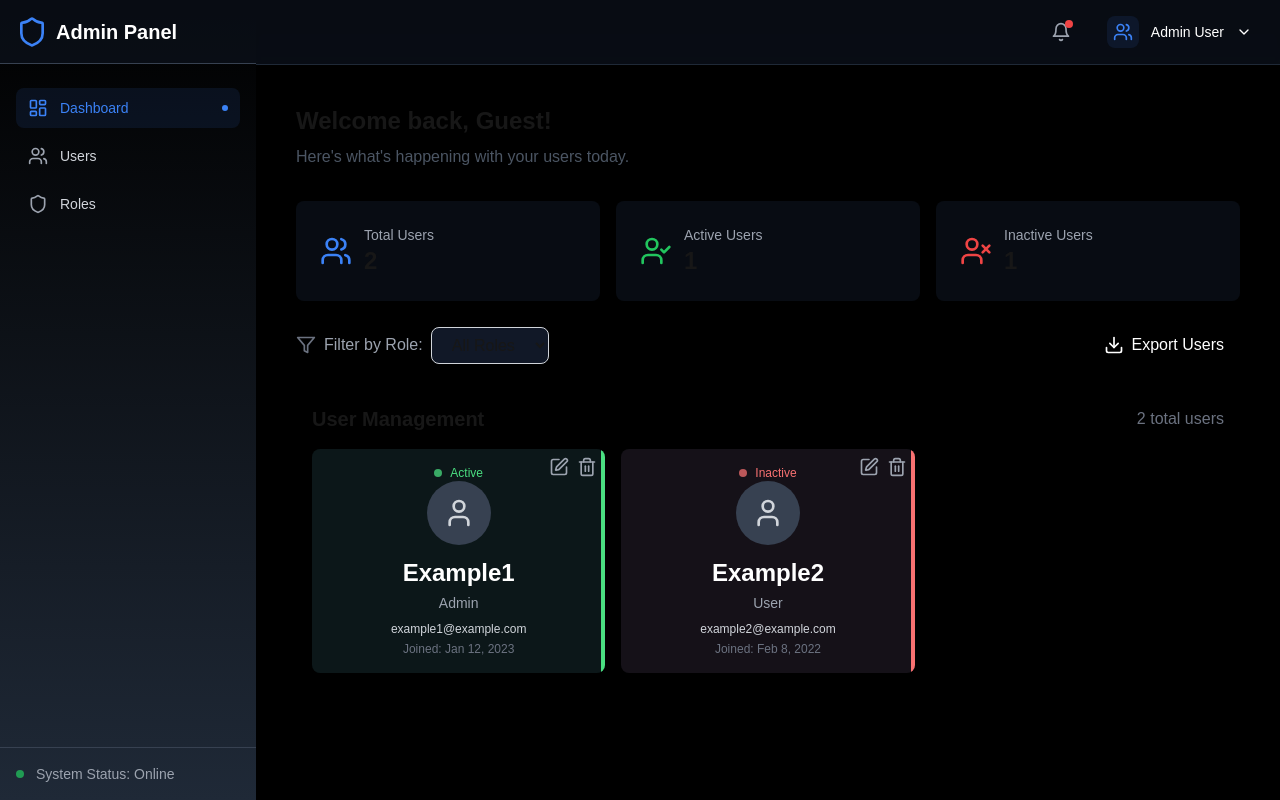
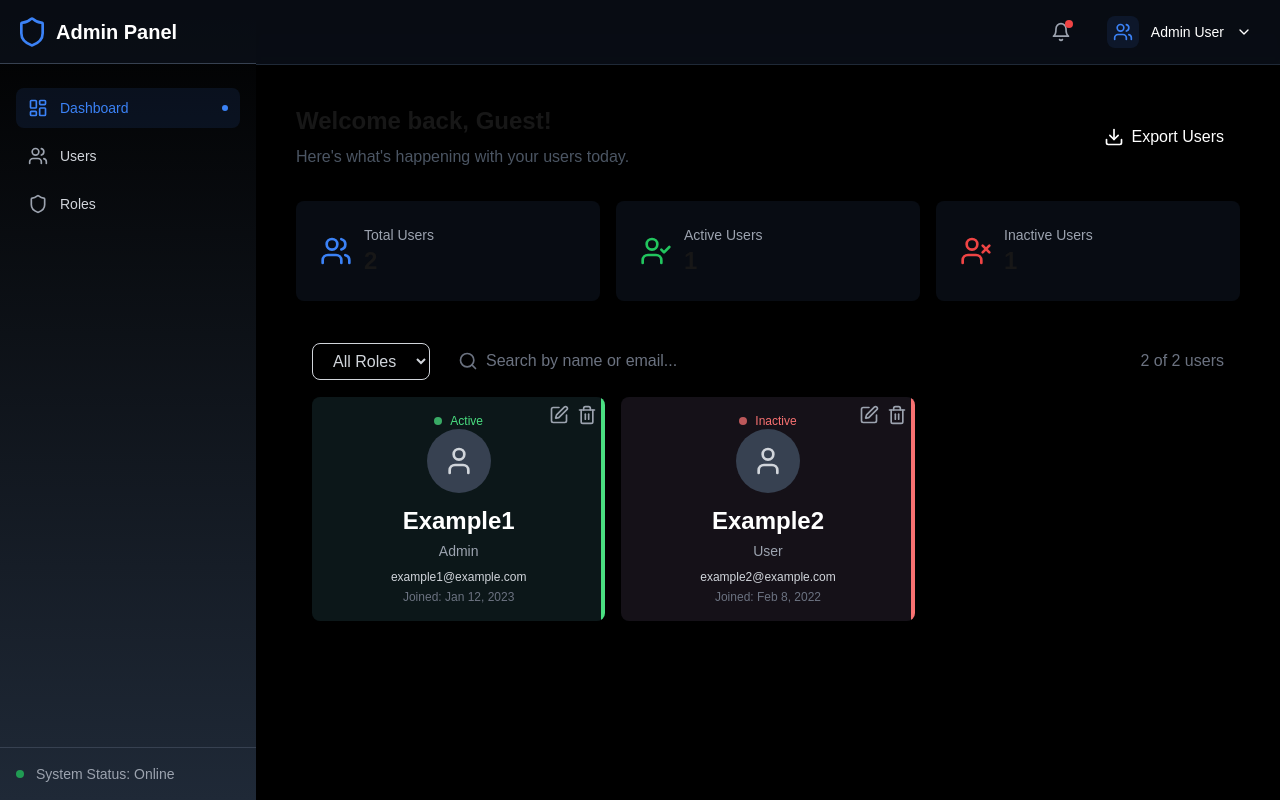
Before and after one commit to vinayrewatkar/RBAC_Assignment, a Next.js app: page /pages/dashboard in a window 1280 px wide. Built offline with nearby package versions, Linux system fonts and the light colour scheme.

Commit message:
enhance usertable

```diff
--- a/src/app/components/userTable.tsx
+++ /dev/null
@@ -1,36 +0,0 @@
-"use client"
-import React, { useEffect } from 'react';
-import UserCard from './userCard';
-import { useUsers } from '../../store/userContext';
-import { useRoles } from '../../store/rolesContext';
-
-const UserTable: React.FC = () => {
-  const { users } = useUsers();
-  const { roles } = useRoles();
-
-  useEffect(() => {
-    console.log('Dashboard Users Updated:', users);
-  }, [users]); // Monitor users array for changes
-
-  return (
-    <div className="w-full p-4 bg-black-100 rounded-lg">
-      <div className="flex justify-between items-center mb-4">
-        <h2 className="text-xl font-semibold">User Management</h2>
-        <span className="text-gray-500">{users.length} total users</span>
-      </div>
-      <div className="grid grid-cols-1 md:grid-cols-2 lg:grid-cols-3 gap-4">
-        {users.map((user, index) => {
-          const userRole = roles.find(role => role.id === user.roleId);
-          const userWithRole = {
-            ...user,
-            role: userRole?.name || user.role // Use role name from roles context
-          };
-
-          return <UserCard key={user.email || index} user={userWithRole} />;
-        })}
-      </div>
-    </div>
-  );
-};
-
-export default UserTable;
--- a/src/app/components/AddUserForm.tsx
+++ b/src/app/pages/dashboard/components/AddUserForm.tsx
@@ -1,8 +1,8 @@
 "use client";
 import React, { useState } from 'react';
-import { UserType } from '../../types/type';
-import { useUsers } from '../../store/userContext';
-import { useRoles } from '../../store/rolesContext';
+import { UserType } from '../../../../types/type';
+import { useUsers } from '../../../../store/userContext';
+import { useRoles } from '../../../../store/rolesContext';
 
 interface UserFormProps {
   initialUser?: UserType;
--- a/src/app/components/userCard.tsx
+++ b/src/app/pages/dashboard/components/userCard.tsx
@@ -1,9 +1,9 @@
 // components/UserCard.tsx
 import React, { useState } from 'react';
 import { User, Edit, Trash2 } from 'lucide-react';
-import { UserCardProps } from '../../types/type';
+import { UserCardProps } from '../../../../types/type';
 import UserForm from './AddUserForm';
-import { useUsers } from '../../store/userContext';
+import { useUsers } from '../../../../store/userContext';
 
 const UserCard: React.FC<UserCardProps> = ({ user }) => {
   const [isEditModalOpen, setIsEditModalOpen] = useState(false);
--- /dev/null
+++ b/src/app/pages/dashboard/components/userTable.tsx
@@ -0,0 +1,105 @@
+"use client";
+import React, { useEffect, useState } from 'react';
+import UserCard from './userCard';
+import { useUsers } from '../../../../store/userContext';
+import { useRoles } from '../../../../store/rolesContext';
+import { Search } from 'lucide-react';
+
+const UserTable: React.FC = () => {
+  const { users } = useUsers();
+  const { roles } = useRoles();
+  const [searchQuery, setSearchQuery] = useState('');
+  const [selectedRole, setSelectedRole] = useState('all');
+  const [filteredUsers, setFilteredUsers] = useState(users);
+
+  useEffect(() => {
+    // Apply filters
+    const filtered = users.filter(user => {
+      // Search filter - check if search query matches name or email
+      const matchesSearch =
+        searchQuery === '' ||
+        user.name?.toLowerCase().includes(searchQuery.toLowerCase()) ||
+        user.email?.toLowerCase().includes(searchQuery.toLowerCase());
+
+      // Role filter
+      const matchesRole =
+        selectedRole === 'all' ||
+        user.roleId?.toString() === selectedRole.toString();
+
+      return matchesSearch && matchesRole;
+    });
+
+    console.log('Filtering details:', {
+      totalUsers: users.length,
+      searchQuery,
+      selectedRole,
+      filteredCount: filtered.length,
+      sampleUser: users[0],
+      sampleFiltered: filtered[0]
+    });
+
+    setFilteredUsers(filtered);
+  }, [users, searchQuery, selectedRole]);
+
+  const handleSearchChange = (e: React.ChangeEvent<HTMLInputElement>) => {
+    setSearchQuery(e.target.value);
+  };
+
+  const handleRoleChange = (e: React.ChangeEvent<HTMLSelectElement>) => {
+    setSelectedRole(e.target.value);
+    console.log('Role changed to:', e.target.value);
+  };
+
+  return (
+    <div className="w-full p-4 bg-black-100 rounded-lg">
+      {/* Header and Filters */}
+      <div className="flex justify-between items-center mb-4">
+        <div className="flex items-center space-x-4">
+          {/* Role Filter */}
+          <select
+            value={selectedRole}
+            onChange={handleRoleChange}
+            className="border border-gray-300 rounded-lg px-4 py-2 bg-black text-gray-300 focus:outline-none focus:ring-2 focus:ring-blue-500"
+          >
+            <option value="all">All Roles</option>
+            {roles.map((role) => (
+              <option key={role.id} value={role.id}>
+                {role.name}
+              </option>
+            ))}
+          </select>
+
+          {/* Search Bar */}
+          <div className="relative">
+            <input
+              type="text"
+              value={searchQuery}
+              onChange={handleSearchChange}
+              placeholder="Search by name or email..."
+              className="w-full p-2 pl-10 rounded-lg bg-black text-gray-300 placeholder-gray-500 focus:outline-none focus:ring-2 focus:ring-blue-500"
+            />
+            <Search className="absolute left-3 top-2.5 text-gray-500 w-5 h-5" />
+          </div>
+        </div>
+        <span className="text-gray-500">
+          {filteredUsers.length} of {users.length} users
+        </span>
+      </div>
+
+      {/* User Cards */}
+      <div className="grid grid-cols-1 md:grid-cols-2 lg:grid-cols-3 gap-4">
+        {filteredUsers.map((user, index) => {
+          const userRole = roles.find(role => role.id?.toString() === user.roleId?.toString());
+          const userWithRole = {
+            ...user,
+            role: userRole?.name || 'No Role'
+          };
+
+          return <UserCard key={user.email || index} user={userWithRole} />;
+        })}
+      </div>
+    </div>
+  );
+};
+
+export default UserTable;
--- a/src/app/pages/dashboard/page.tsx
+++ b/src/app/pages/dashboard/page.tsx
@@ -1,8 +1,8 @@
 "use client";
 import React, { useState, useEffect } from "react";
-import { Filter, Download } from "lucide-react";
-import UserTable from "../../components/userTable";
-import DashboardStats from "../../components/dashboardStats";
+import { Download } from "lucide-react";
+import UserTable from "./components/userTable";
+import DashboardStats from "./components/dashboardStats";
 import { UserType } from "../../../types/type";
 import { useUsers } from "../../../store/userContext";
 import { useRoles } from "../../../store/rolesContext";
@@ -13,7 +13,6 @@ const DashboardContent: React.FC = () => {
   const [user, setUser] = useState<UserType | null>(null);
   const { users } = useUsers(); // From User Context
   const { roles } = useRoles(); // From Roles Context
-  const [selectedRole, setSelectedRole] = useState("all");
   const [filteredUsers, setFilteredUsers] = useState<UserType[]>([]);
 
   // Get current user from localStorage
@@ -24,15 +23,10 @@ const DashboardContent: React.FC = () => {
     }
   }, []);
 
-  // Update filtered users dynamically
+  // Set all users to filteredUsers initially
   useEffect(() => {
-    if (selectedRole === "all") {
     setFilteredUsers(users);
-    } else {
-      const filtered = users.filter((user) => user.roleId === selectedRole);
-      setFilteredUsers(filtered);
-    }
-  }, [selectedRole, users]);
+  }, [users]);
 
   // Count active and inactive users
   const activeUsers = users.filter((user) => user.isActive).length;
@@ -67,7 +61,8 @@ const DashboardContent: React.FC = () => {
     <div className="p-4">
       <div className="max-w-7xl mx-auto">
         {/* Header Section */}
-        <div className="mb-8">
+        <div className="mb-8 flex justify-between items-center">
+          <div>
             <h2 className="text-2xl font-semibold mb-2">
               Welcome back, {user?.name || "Guest"}!
             </h2>
@@ -76,34 +71,7 @@ const DashboardContent: React.FC = () => {
             </p>
           </div>
 
-        {/* Stats Section */}
-        <DashboardStats
-          totalUsers={users.length}
-          activeUsers={activeUsers}
-          inactiveUsers={inactiveUsers}
-        />
-
-        {/* Filters and Actions Section */}
-        <div className="flex justify-between items-center mb-6">
-          <div className="flex items-center space-x-4">
-            <div className="flex items-center space-x-2">
-              <Filter className="w-5 h-5 text-gray-500" />
-              <label className="text-gray-400 mr-2">Filter by Role:</label>
-              <select
-                value={selectedRole}
-                onChange={(e) => setSelectedRole(e.target.value)}
-                className="border border-gray-300 rounded-lg px-4 py-2 bg-gray-900 focus:outline-none focus:ring-2 focus:ring-blue-500"
-              >
-                <option value="all">All Roles</option>
-                {roles.map((role) => (
-                  <option key={role.id} value={role.id}>
-                    {role.name}
-                  </option>
-                ))}
-              </select>
-            </div>
-          </div>
-
+          {/* Export Button */}
           <button
             onClick={handleExport}
             className="flex items-center space-x-2 px-4 py-2 bg-black text-white rounded-lg hover:bg-gray-600 transition-colors"
@@ -112,6 +80,13 @@ const DashboardContent: React.FC = () => {
             <span>Export Users</span>
           </button>
         </div>
+
+        {/* Stats Section */}
+        <DashboardStats
+          totalUsers={users.length}
+          activeUsers={activeUsers}
+          inactiveUsers={inactiveUsers}
+        />
 
         {/* Users Table Section */}
         <div className="bg-black rounded-lg shadow-xl">
--- a/src/app/pages/roles/components/roleTable.tsx
+++ b/src/app/pages/roles/components/roleTable.tsx
@@ -3,13 +3,14 @@ import React, { useState } from "react";
 import { useRoles } from "../../../../store/rolesContext";
 import { RoleFormModal } from "./roleModals";
 import { Role } from "../../../../types/role";
-import { Edit, Trash2, Plus } from "lucide-react";
+import { Edit, Trash2, Plus, Search } from "lucide-react";
 import { format } from "date-fns";
 
 export const RoleTable: React.FC = () => {
   const { roles, deleteRole } = useRoles();
   const [selectedRole, setSelectedRole] = useState<Role | null>(null);
   const [showModal, setShowModal] = useState(false);
+  const [searchQuery, setSearchQuery] = useState("");
 
   // Confirm before deleting a role
   const handleDelete = (role: Role) => {
@@ -30,11 +31,31 @@ export const RoleTable: React.FC = () => {
     setSelectedRole(null);
   };
 
+  // Filter roles based on search query
+  const filteredRoles = roles.filter((role) =>
+    role.name.toLowerCase().includes(searchQuery.toLowerCase())
+  );
+
   return (
     <div className="bg-black rounded-lg shadow">
       {/* Header */}
-      <div className="p-4 border-b border-gray-200 flex justify-between items-center">
+      <div className="p-4 border-b border-gray-200 flex items-center justify-between gap-4">
+        {/* Roles Title */}
         <h2 className="text-xl font-semibold text-white">Roles</h2>
+
+        {/* Search Box */}
+        <div className="relative flex-1 max-w-md">
+          <Search className="absolute left-2 top-2 w-4 h-4 text-gray-400" />
+          <input
+            type="text"
+            placeholder="Search by role..."
+            value={searchQuery}
+            onChange={(e) => setSearchQuery(e.target.value)}
+            className="w-full pl-8 pr-4 py-2 rounded-md bg-black text-white focus:outline-none focus:ring focus:ring-blue-500"
+          />
+        </div>
+
+        {/* Add Role Button */}
         <button
           onClick={() => openModal()}
           className="flex items-center px-4 py-2 text-sm font-medium text-white bg-black rounded-md hover:bg-gray-500"
@@ -67,7 +88,7 @@ export const RoleTable: React.FC = () => {
             </tr>
           </thead>
           <tbody className="bg-gray-950 divide-y divide-gray-200">
-            {roles.map((role) => (
+            {filteredRoles.map((role) => (
               <tr key={role.id}>
                 <td className="px-6 py-4 whitespace-nowrap">
                   <div className="text-sm font-medium text-gray-300">{role.name}</div>
@@ -89,7 +110,7 @@ export const RoleTable: React.FC = () => {
                 </td>
                 <td className="px-6 py-4 whitespace-nowrap">
                   <div className="text-sm text-gray-300">
-                    {format(new Date(role.createdAt), "MM/dd/yyyy")} {/* Consistent date format */}
+                    {format(new Date(role.createdAt), "MM/dd/yyyy")}
                   </div>
                 </td>
                 <td className="px-6 py-4 whitespace-nowrap text-right text-sm font-medium">
--- a/src/app/pages/users/components/UserTable.tsx
+++ b/src/app/pages/users/components/UserTable.tsx
@@ -1,16 +1,27 @@
-"use client"
-import React, { useState } from 'react';
+"use client";
+import React, { useState, useEffect } from 'react';
 import { useUsers } from '../../../../store/userContext';
 import { useRoles } from '../../../../store/rolesContext';
 import UserFormModal from './userFormModels';
 import { UserType } from '../../../../types/type';
-import { Edit, Trash2, Plus, ToggleLeft, ToggleRight } from 'lucide-react';
+import { Edit, Trash2, Plus, ToggleLeft, ToggleRight, Search } from 'lucide-react';
 
 const UserTable: React.FC = () => {
   const { users, updateUser, deleteUser } = useUsers();
   const { roles } = useRoles();
   const [selectedUser, setSelectedUser] = useState<UserType | null>(null);
   const [showModal, setShowModal] = useState(false);
+  const [searchQuery, setSearchQuery] = useState(''); // State for search input
+  const [filteredUsers, setFilteredUsers] = useState(users); // State for filtered users
+
+  useEffect(() => {
+    // Filter users based on the search query
+    setFilteredUsers(
+      users.filter((user) =>
+        user.name.toLowerCase().includes(searchQuery.toLowerCase())
+      )
+    );
+  }, [users, searchQuery]);
 
   const handleDelete = (user: UserType) => {
     if (window.confirm(`Are you sure you want to delete user "${user.name}"?`)) {
@@ -21,14 +32,29 @@ const UserTable: React.FC = () => {
   const toggleUserStatus = (user: UserType) => {
     updateUser({
       ...user,
-      isActive: !user.isActive
+      isActive: !user.isActive,
     });
   };
 
   return (
     <div className="bg-black rounded-lg shadow">
-      <div className="p-4 border-b border-gray-200 flex justify-between items-center">
-        <h2 className="text-xl font-semibold text-white">Users</h2>
+      {/* Header */}
+      <div className="p-4 border-b border-gray-200 flex flex-col md:flex-row md:justify-between md:items-center">
+        <h2 className="text-xl font-semibold text-white mb-4 md:mb-0">Users</h2>
+
+        {/* Search Bar */}
+        <div className="relative w-full md:w-1/3 mb-4 md:mb-0">
+          <input
+            type="text"
+            value={searchQuery}
+            onChange={(e) => setSearchQuery(e.target.value)}
+            placeholder="Search by name..."
+            className="w-full p-2 pl-10 rounded-lg bg-black text-gray-300 placeholder-gray-500 focus:outline-none focus:ring-2 focus:ring-blue-500"
+          />
+          <Search className="absolute left-3 top-2.5 text-gray-500 w-5 h-5" />
+        </div>
+
+        {/* Add User Button */}
         <button
           onClick={() => {
             setSelectedUser(null);
@@ -41,6 +67,7 @@ const UserTable: React.FC = () => {
         </button>
       </div>
 
+      {/* Table */}
       <div className="overflow-x-auto">
         <table className="min-w-full divide-y divide-gray-200">
           <thead className="bg-gray-900">
@@ -63,7 +90,7 @@ const UserTable: React.FC = () => {
             </tr>
           </thead>
           <tbody className="bg-gray-950 divide-y divide-gray-200">
-            {users.map((user) => (
+            {filteredUsers.map((user) => (
               <tr key={user.email}>
                 <td className="px-6 py-4 whitespace-nowrap">
                   <div className="flex items-center">
@@ -125,6 +152,7 @@ const UserTable: React.FC = () => {
         </table>
       </div>
 
+      {/* User Modal */}
       {showModal && (
         <UserFormModal
           initialUser={selectedUser}
```
Also changed, not shown: src/app/pages/dashboard/components/dashboardStats.tsx (renamed from src/app/components/dashboardStats.tsx). Lines whose indentation alone changed are shown as unchanged.
